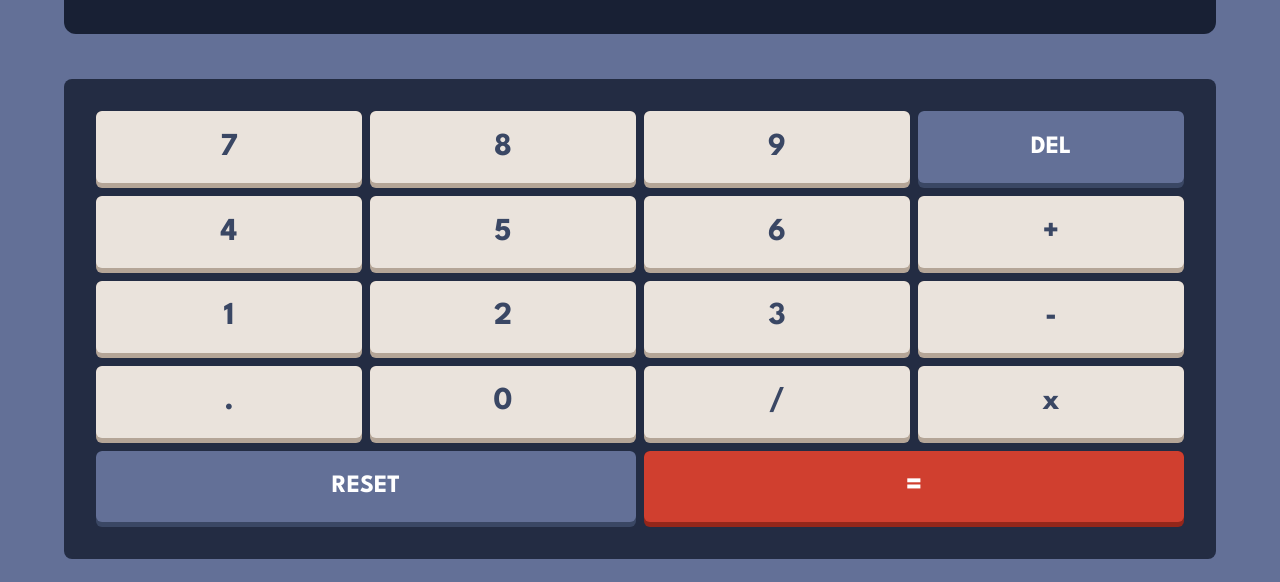
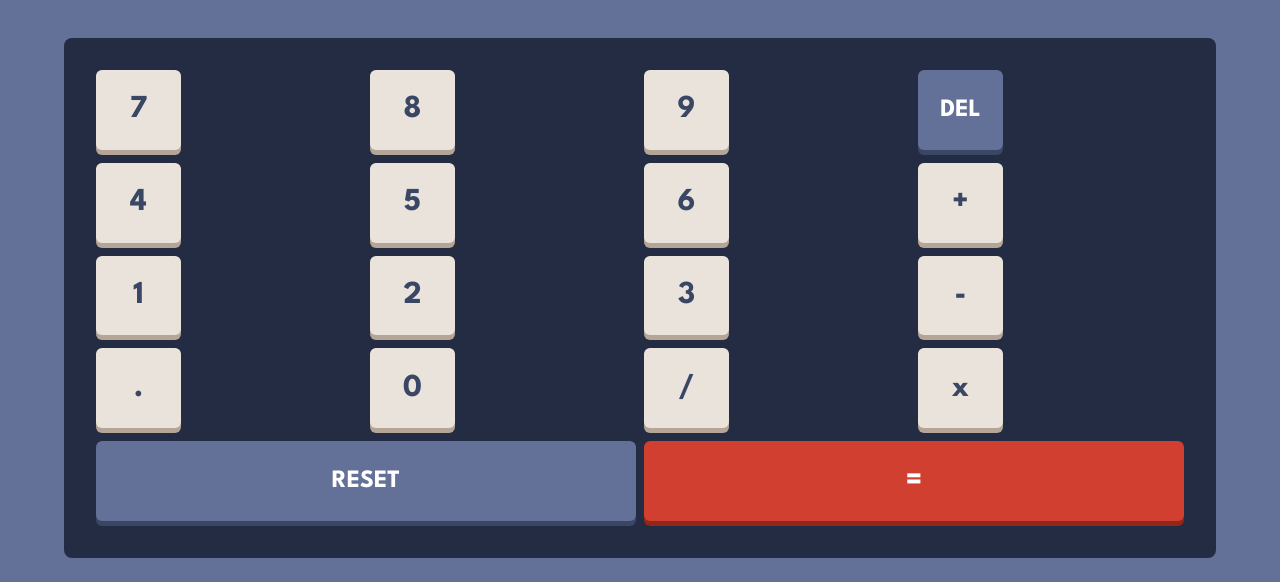
Before and after one commit to ale02code/calculator-app-main, a plain HTML site: page index.html in a window 1280 px wide. Shown: the part 218-800 px from the top of the page. Drawn offline with Linux system fonts and the light colour scheme.

Commit message:
fix overflow

```diff
--- a/css/main-style.css
+++ b/css/main-style.css
@@ -21,7 +21,7 @@
   align-items: center;
   height: 100vh;
   width: 100vw;
-  overflow: hidden;
+  overflow-x: hidden;
   position: relative;
   background-color: var(--desaturated-dark-blue-key-background);
 }
@@ -42,7 +42,6 @@
   justify-content: space-between;
   align-items: center;
   width: 100%;
-  height: 8%;
 }
 
 .main-container__header__theme-container {
@@ -102,7 +101,6 @@
 }
 
 .main-container__result-section {
-  height: 15%;
   width: 100%;
   background-color: var(--very-dark-desaturated-blue-background);
   text-align: right;
@@ -116,7 +114,7 @@
 
 .main-container__keys {
   width: 100%;
-  height: 60%;
+  height: 65%;
   background-color: var(--very-dark-desatutated-blue-toggle);
   padding: 1rem;
   overflow: hidden;
@@ -137,16 +135,22 @@
   font-weight: bolder;
   background-color: var(--grayish-orange-key-shadow);
   padding-bottom: 5px;
+  max-height: 85px;
+  max-width: 85px;
 }
 
 .main-container__keys__button-container-reset {
   grid-column: span 2;
   background-color: var(--very-dark-desaturated-blue-main);
+  max-width: none;
+  max-height: none;
 }
 
 .main-container__keys__button-container-equal {
   grid-column: span 2;
   background-color: var(--dark-red-key-shadow);
+  max-width: none;
+  max-height: none;
 }
 
 .main-container__keys__button-container-delete {
```
